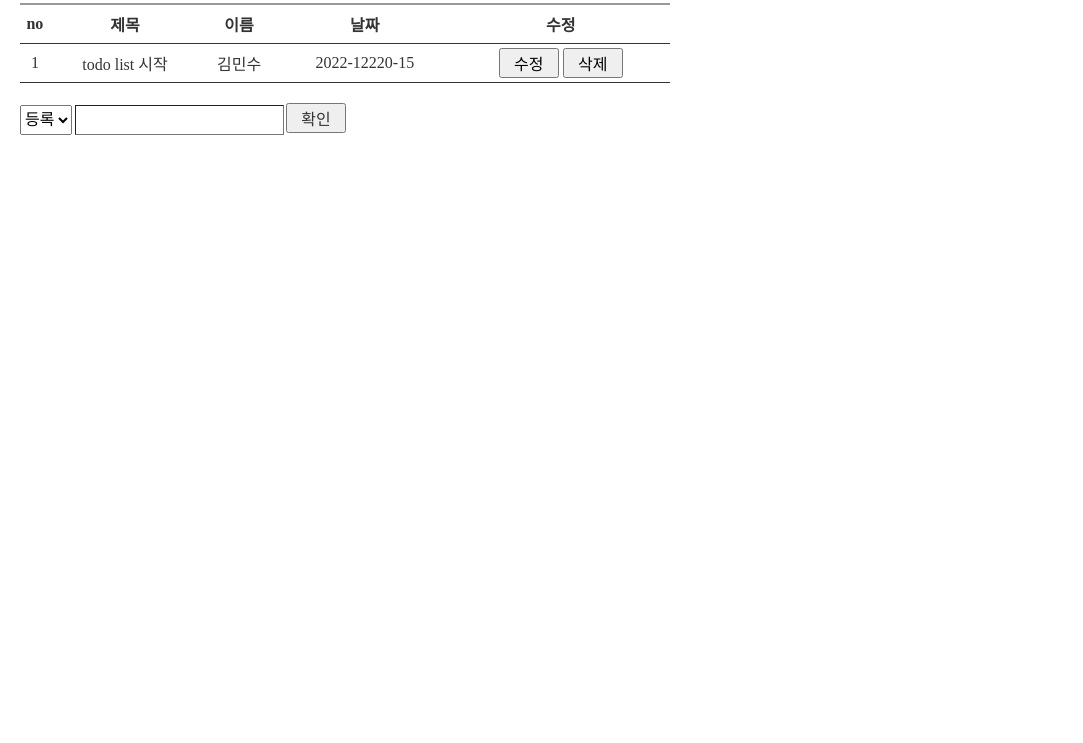
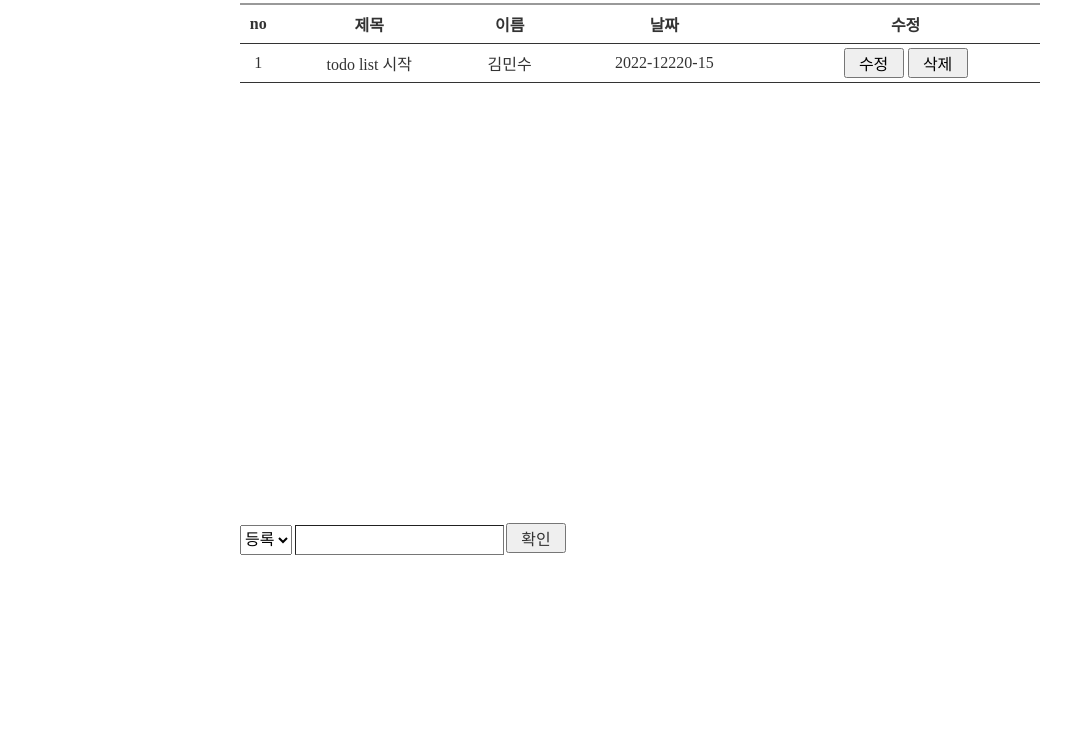
Before and after one commit to kimbeol/es6_todolist, a plain HTML site: page callback/index.html in a window 1280 px wide. Shown: the part 57-800 px from the top of the page, without its empty margins (0-1083 px from the left). Drawn offline with Linux system fonts and the light colour scheme.

Commit message:
controller 구문
controller 구문

```diff
--- a/callback/common2.js
+++ b/callback/common2.js
@@ -6,7 +6,7 @@ let Rectangle = class {
     }
 }
 
-console.log(Rectangle.name)
+console.log(Rectangle.name);
 
 
 window.onload = function(){
--- a/callback/index.html
+++ b/callback/index.html
@@ -9,9 +9,11 @@
     <script src="common2.js"></script>
 </head>
 <body id="wrap">
+    <div class="content_area">
         <h2 class="title_h2">To Do List</h2>
 
         <div class="container">
+            <div class="block_area">
                 <table class="tbl">
                     <thead>
                         <tr>
@@ -35,6 +37,7 @@
                         </tr>
                     </tbody>
                 </table>
+            </div>
 
             <div class="input_block">
                 <select name="" id="" class="sel">
@@ -45,5 +48,7 @@
                 <button type="submit" class="btn btn_submit">확인</button>
             </div>
         </div>
+    </div>
+
 </body>
 </html>
--- a/callback/main.css
+++ b/callback/main.css
@@ -11,7 +11,7 @@ button {font-size:16px;min-width:60px;height:30px;cursor:pointer;}
 .title_h2 {font-size:20px; color:#666; line-height:20px; margin-bottom:20px;}
 
 /* tbl */
-.tbl {width:650px; text-align:center; border-collapse:collapse;}
+.tbl {width:100%; text-align:center; border-collapse:collapse;}
 .tbl thead {border-top:2px solid #999;}
 .tbl th ,
 .tbl td {height:38px; border-bottom:1px solid #333; vertical-align:middle; }
@@ -20,4 +20,6 @@ button {font-size:16px;min-width:60px;height:30px;cursor:pointer;}
 .input_block .sel{height:30px; font-size:16px;}
 .input_block input[type="text"]{font-size:16px; color:#111; height:30px; border-width:1px; padding:0; margin:0; box-sizing:border-box;}
 .input_block button[type="submit"]{color:#333;}
-.input_block button[type="submit"]{color:#333;}
+
+.content_area {width:800px;margin:0 auto;}
+.block_area {min-height:500px;}
```
Lines whose indentation alone changed are shown as unchanged.
